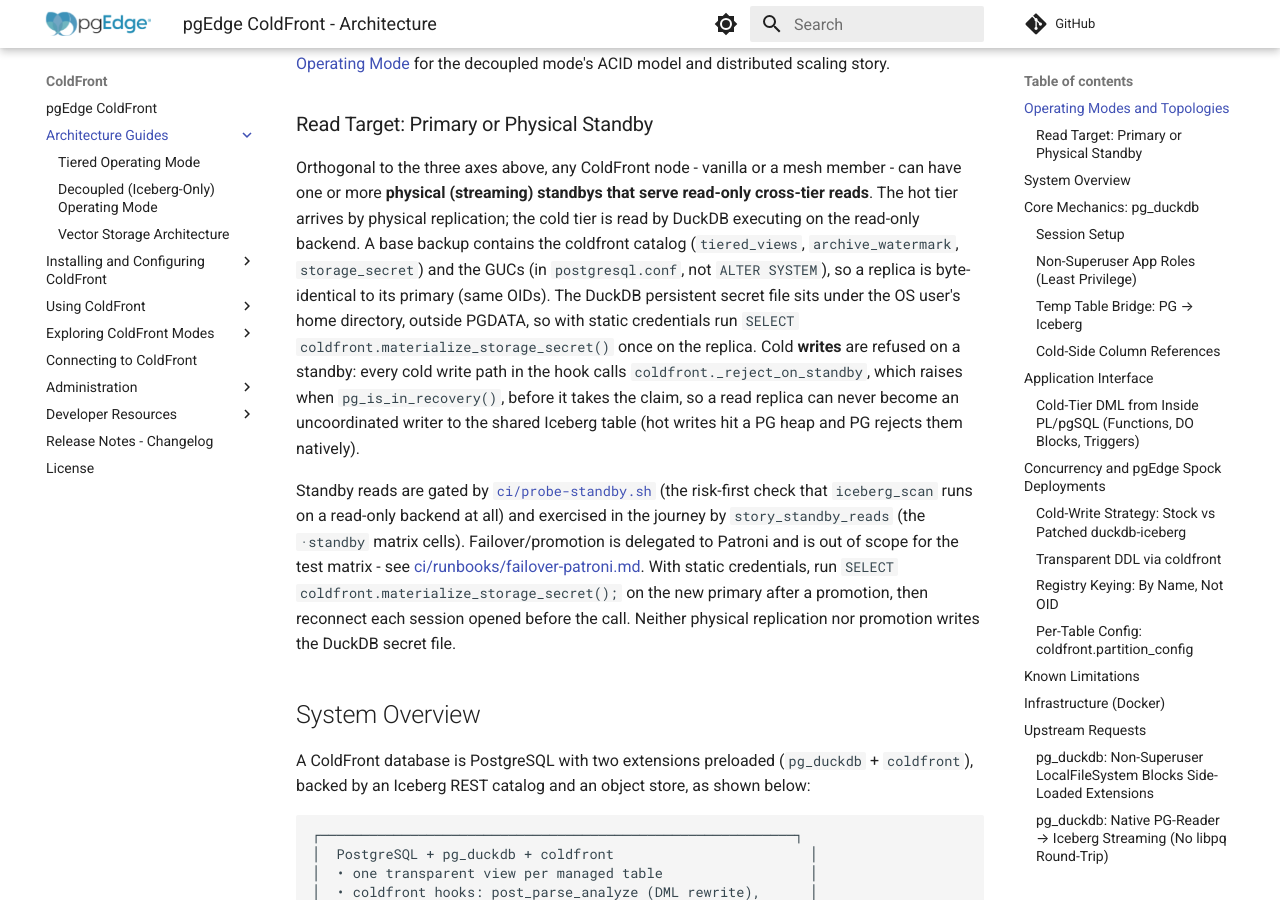
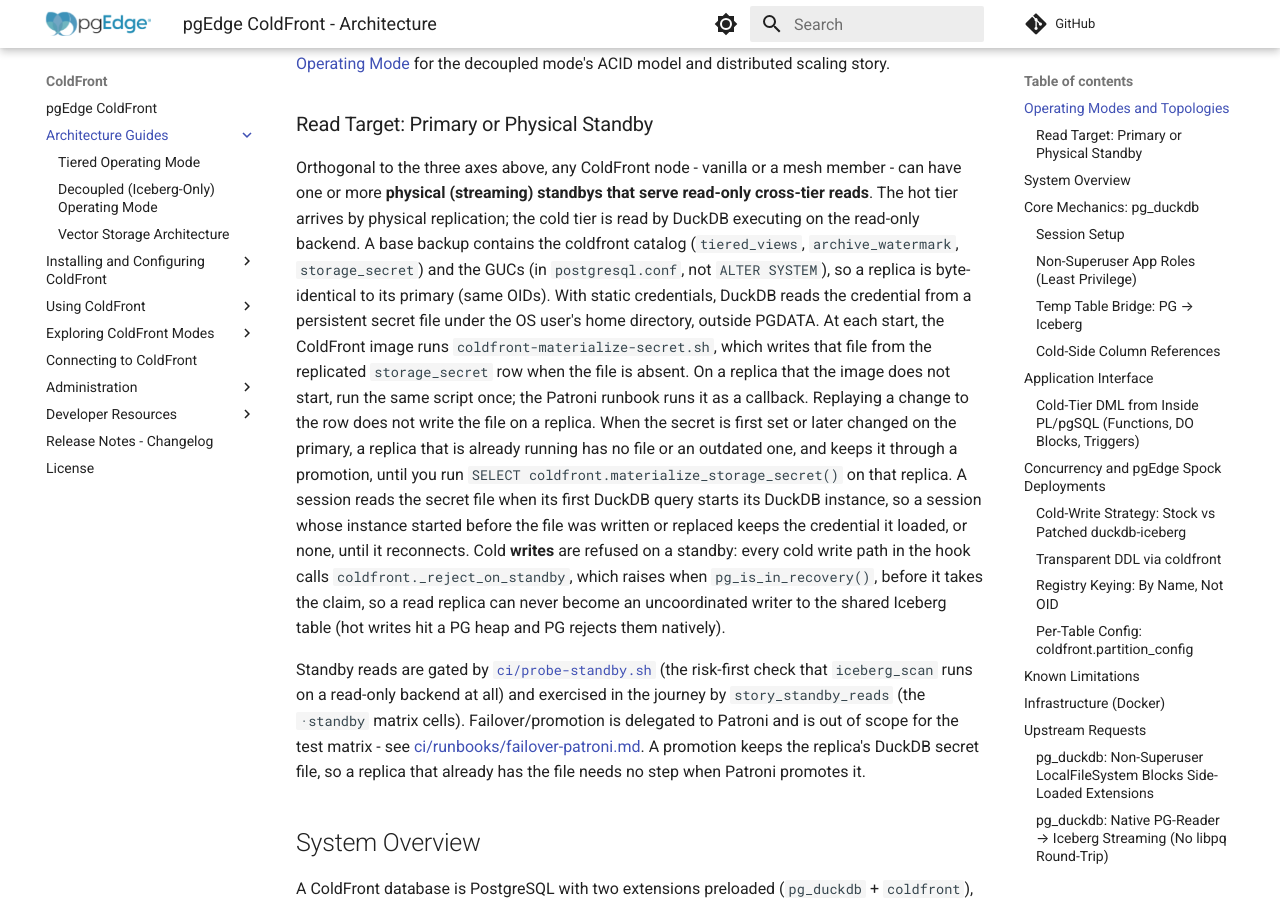
Before and after one commit to pgEdge/coldfront, an MkDocs documentation site: the page built from docs/architecture_guides/index.md, in a window 1280 px wide and 900 px high, scrolled down 1285 px. Built offline with MkDocs 1.6.1 and Material for MkDocs 9.7.7, drawn with Linux system fonts in a browser that asks for light colours; comment, search, counter and statistics services are not loaded.

Commit message:
fix: keep cold reads working on a standby promoted by a failover (#140)
* fix: keep cold reads working on a standby promoted by a failover

* docs: say a session keeps a replaced storage secret until it reconnects

```diff
--- a/docker-compose.matrix-azure.yml
+++ b/docker-compose.matrix-azure.yml
@@ -16,6 +16,9 @@ services:
       MESH: "off"
       COLDFRONT_WAREHOUSE: wh-azure
       COLDFRONT_LAKEKEEPER: http://lakekeeper:8181/catalog
+    # A named volume, so a recreated db keeps its data directory (journey TC-277).
+    volumes:
+      - pgdata:/var/lib/pgsql/${PG_MAJOR:-18}/data
     healthcheck:
       test: ["CMD-SHELL", "pg_isready -U coldfront"]
       interval: 3s
@@ -62,3 +65,6 @@ services:
       timeout: 5s
       retries: 20
       start_period: 30s
+
+volumes:
+  pgdata:
--- a/docker-compose.matrix.yml
+++ b/docker-compose.matrix.yml
@@ -21,6 +21,9 @@ services:
       MESH: "off"
       COLDFRONT_WAREHOUSE: wh
       COLDFRONT_LAKEKEEPER: http://lakekeeper:8181/catalog
+    # A named volume, so a recreated db keeps its data directory (journey TC-277).
+    volumes:
+      - pgdata:/var/lib/pgsql/${PG_MAJOR:-18}/data
     healthcheck:
       test: ["CMD-SHELL", "pg_isready -U coldfront"]
       interval: 3s
@@ -83,3 +86,6 @@ services:
       timeout: 5s
       retries: 20
       start_period: 30s
+
+volumes:
+  pgdata:
--- a/docs/architecture_guides/index.md
+++ b/docs/architecture_guides/index.md
@@ -45,10 +45,21 @@ read-only cross-tier reads**. The hot tier arrives by physical replication; the
 cold tier is read by DuckDB executing on the read-only backend. A base
 backup contains the coldfront catalog (`tiered_views`, `archive_watermark`,
 `storage_secret`) and the GUCs (in `postgresql.conf`, not `ALTER SYSTEM`), so a
-replica is byte-identical to its primary (same OIDs). The DuckDB persistent
-secret file sits under the OS user's home directory, outside PGDATA, so with
-static credentials run `SELECT coldfront.materialize_storage_secret()` once on
-the replica. Cold **writes** are refused on a standby: every cold write path in
+replica is byte-identical to its primary (same OIDs). With static credentials,
+DuckDB reads the credential from a persistent secret file under the OS user's
+home directory, outside PGDATA. At each start, the ColdFront image runs
+`coldfront-materialize-secret.sh`, which writes that file from the replicated
+`storage_secret` row when the file is absent. On a replica that the image does
+not start, run the same script once; the Patroni runbook runs it as a callback.
+Replaying a change to the row does not write the file on a replica. When the
+secret is first set or later changed on the primary, a replica that is already
+running has no file or an outdated one, and keeps it through a promotion, until
+you run `SELECT coldfront.materialize_storage_secret()` on that replica. A
+session
+reads the secret file when its first DuckDB query starts its DuckDB instance,
+so a session whose instance started before the file was written or replaced
+keeps the credential it loaded, or none, until it reconnects. Cold
+**writes** are refused on a standby: every cold write path in
 the hook calls `coldfront._reject_on_standby`, which raises when
 `pg_is_in_recovery()`, before it takes the claim, so a read replica can never
 become an uncoordinated writer to the shared Iceberg table (hot writes hit a PG
@@ -61,10 +72,8 @@ and exercised in the journey by `story_standby_reads` (the `·standby` matrix
 cells). Failover/promotion is delegated to Patroni and is out of scope for the
 test matrix - see
 [ci/runbooks/failover-patroni.md](https://github.com/pgEdge/ColdFront/blob/main/ci/runbooks/failover-patroni.md).
-With static credentials, run `SELECT coldfront.materialize_storage_secret();`
-on the new primary after a promotion, then reconnect each session opened before
-the call. Neither physical replication nor promotion writes the DuckDB secret
-file.
+A promotion keeps the replica's DuckDB secret file, so a replica that already
+has the file needs no step when Patroni promotes it.
 
 ## System Overview
 
```
Also changed, not shown: README.md (+1 -0 lines), ci/runbooks/failover-patroni.md (+38 -8 lines), docs/changelog.md (+12 -0 lines), 7 other files.
